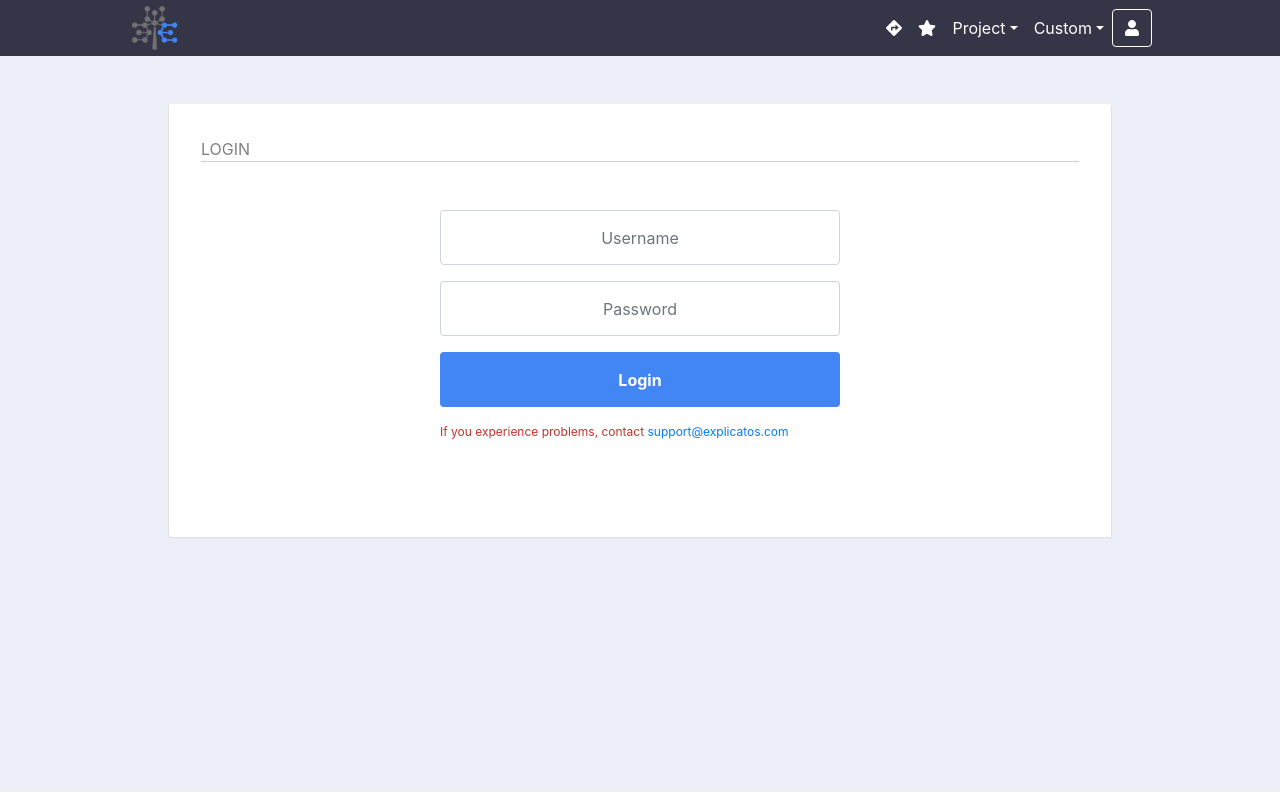
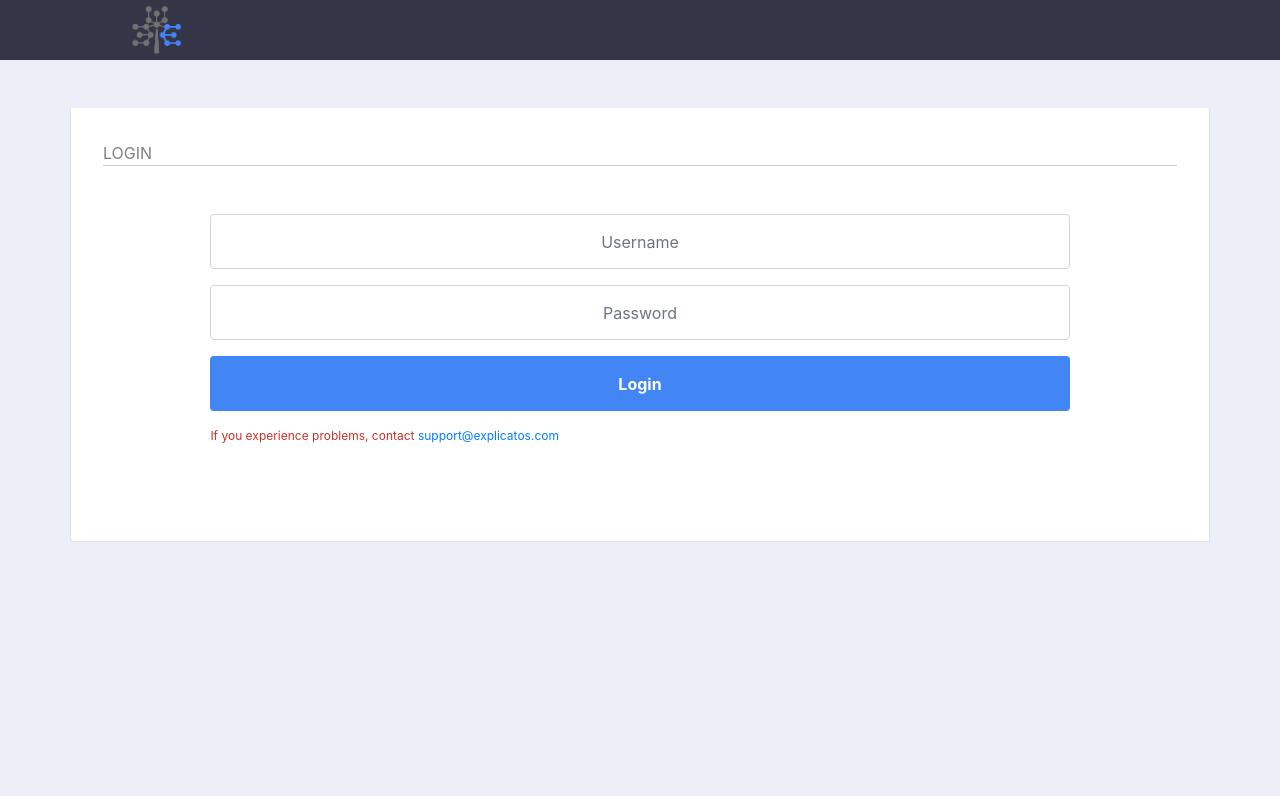
Before and after one commit to storrellas/inspire_ui, a React (Create React App) app: page / in a window 1280 px wide. Built offline with nearby package versions, Linux system fonts and the light colour scheme; what @amcharts/amcharts4, cytoscape-euler would draw is missing.

Commit message:
ENH: Responsive on login and base

```diff
--- a/src/App.js
+++ b/src/App.js
@@ -1,8 +1,10 @@
 import React from 'react';
 // Bootstrap
 import 'bootstrap/dist/css/bootstrap.min.css';
+
+
 import { Container } from 'react-bootstrap';
-import { Navbar, Nav, NavDropdown, Dropdown, Form, FormControl, Button } from 'react-bootstrap';
+import { Navbar, Col, Nav, NavDropdown, Dropdown, Row } from 'react-bootstrap';
 import { Switch, Route } from "react-router-dom";
 
 import { withRouter } from 'react-router-dom'
@@ -35,132 +37,77 @@ class App extends React.Component {
 
     const isLogin = this.props.location.pathname == '/'
     return (
-      <Container fluid className='inspire-main'>
+      <div className='inspire-main'>
+        <Navbar variant="dark" className="inspire-navbar navbar" expand="sm">
 
-      <Navbar variant="dark" className="inspire-navbar navbar" expand="lg" style={{padding: '0 10% 0 10%'}}>
-        <Navbar.Brand href="#home" className="h-100"><img src={inspire_logo} alt="logo" style={{ height: '100%' }}></img></Navbar.Brand>
+          <Navbar.Brand href="#home" className="h-100">
+            <img src={inspire_logo} alt="logo" style={{ height: '50px' }}></img>
+          </Navbar.Brand>
           <Navbar.Toggle aria-controls="basic-navbar-nav" />
-        <Navbar.Collapse id="basic-navbar-nav" className="h-100 justify-content-end">
-          <Nav className="h-100 align-items-center">
-            <Nav.Link href="#home" className="inspire-dropdown" >
+          <Navbar.Collapse className="h-100 justify-content-end">
+            <Nav className="h-100 inspire-nav" style={{ backgroundColor: '#343547' }}>
+              {isLogin ? '' :
+                <Nav.Link href="#home">
+                  <div className="inspire-navbar-link" style={{ display: 'inline', padding: '0.5em' }}>
                     <FontAwesomeIcon style={{ color: 'white' }} icon={faDirections} />
+                  </div>
                 </Nav.Link>
+              }
+
+              {isLogin ? '' :
                 <Nav.Link href="#link">
+                  <div className="inspire-navbar-link" style={{ display: 'inline', padding: '0.5em' }}>
                     <FontAwesomeIcon style={{ color: 'white' }} icon={faStar} />
+                  </div>
                 </Nav.Link>
+              }
+
+              {isLogin ? '' :
                 <NavDropdown title="Project" bsPrefix="inspire-reponsive-dropdown">
                   <NavDropdown.Item href="/project/123">Project1</NavDropdown.Item>
                   <NavDropdown.Item href="/project/123">Project2</NavDropdown.Item>
                   <NavDropdown.Item href="/project/123">Project3</NavDropdown.Item>
                   <NavDropdown.Item href="/project/123">Project4</NavDropdown.Item>
                 </NavDropdown>
+              }
+              {isLogin ? '' :
                 <NavDropdown title="Custom" bsPrefix="inspire-reponsive-dropdown">
                   <NavDropdown.Item href="#">Authors</NavDropdown.Item>
                   <NavDropdown.Item href="#">Market Access</NavDropdown.Item>
                   <NavDropdown.Item href="#">Company Cooperation / Conflict of Interest</NavDropdown.Item>
                   <NavDropdown.Item href="#">Other</NavDropdown.Item>
                 </NavDropdown>
+              }
+
+              {isLogin ? '' :
                 <Dropdown>
-            <Dropdown.Toggle className="inspire-dropdown-toggle" variant="success" id="dropdown-basic"
-              style={{ backgroundColor: 'transparent', borderColor: 'white' }}>
-              <FontAwesomeIcon style={{ color: 'white' }} icon={faUser} />
+                  <div style={{ margin: '0.5em' }}>
+                    <Dropdown.Toggle className="inspire-dropdown-toggle" bsPrefix="test" variant="success" id="dropdown-basic">
+                      <FontAwesomeIcon icon={faUser} />
                     </Dropdown.Toggle>
 
                     <Dropdown.Menu align="right">
                       <Dropdown.Item href="#/action-1">Sergi Torrellas</Dropdown.Item>
                       <Dropdown.Item href="#/action-2">Logout</Dropdown.Item>
                     </Dropdown.Menu>
+                  </div>
                 </Dropdown>
+              }
             </Nav>
 
           </Navbar.Collapse>
         </Navbar>
-
-        {/* <Navbar variant="dark" className="inspire-navbar navbar" style={{ padding: '0 10% 0 10%' }}>
-          <Navbar.Brand href="#home" style={{ height: '100%' }}>
-            <img src={inspire_logo} alt="logo" style={{ height: '100%' }}></img>
-          </Navbar.Brand>
-          <Nav className="h-100 ml-auto w-50 d-flex justify-content-end">
-
-
-            {isLogin ? '' :
-              <div className="inspire-dropdown d-flex align-items-center" style={{ padding: '0 1em 0 1em' }}>
-                <Dropdown >
-                  <Dropdown.Toggle className="inspire-dropdown-toggle" variant="success" id="dropdown-basic" style={{ backgroundColor: 'transparent', borderColor: 'white' }}>
-                    <FontAwesomeIcon style={{ color: 'white' }} icon={faDirections} />
-                  </Dropdown.Toggle>
-                </Dropdown>
-              </div>
-            }
-            {isLogin ? '' :
-              <div className="inspire-dropdown d-flex align-items-center" style={{ padding: '0 1em 0 1em' }}>
-                <Dropdown >
-                  <Dropdown.Toggle className="inspire-dropdown-toggle" variant="success" id="dropdown-basic" style={{ backgroundColor: 'transparent', borderColor: 'white' }}>
-                    <FontAwesomeIcon style={{ color: 'white' }} icon={faStar} />
-                  </Dropdown.Toggle>
-                </Dropdown>
-              </div>
-            }
-            {isLogin ? '' :
-              <div className="inspire-dropdown d-flex align-items-center">
-                <Dropdown >
-                  <Dropdown.Toggle variant="success" id="dropdown-basic" style={{ backgroundColor: 'transparent', border: 0, boxShadow: 'none' }}>
-                    Project
-                </Dropdown.Toggle>
-
-                  <Dropdown.Menu>
-                    <Dropdown.Item href="/project/123">Project1</Dropdown.Item>
-                    <Dropdown.Item href="/project/123">Project2</Dropdown.Item>
-                    <Dropdown.Item href="/project/123">Project3</Dropdown.Item>
-                    <Dropdown.Item href="/project/123">Project4</Dropdown.Item>
-                  </Dropdown.Menu>
-                </Dropdown>
-              </div>
-            }
-            {isLogin ? '' :
-              <div className="inspire-dropdown d-flex align-items-center mr-3">
-                <Dropdown >
-                  <Dropdown.Toggle variant="success" id="dropdown-basic" style={{ backgroundColor: 'transparent', border: 0, boxShadow: 'none' }}>
-                    Custom
-                </Dropdown.Toggle>
-
-                  <Dropdown.Menu>
-                    <Dropdown.Item href="#/action-1">Authors</Dropdown.Item>
-                    <Dropdown.Item href="#/action-2">Market Access</Dropdown.Item>
-                    <Dropdown.Item href="#/action-2">Company Cooperation / Conflict of Interest</Dropdown.Item>
-                    <Dropdown.Item href="#/action-2">Other</Dropdown.Item>
-                  </Dropdown.Menu>
-                </Dropdown>
-              </div>
-            }
-
-            {isLogin ? '' :
-              <div className="d-flex align-items-center">
-                <Dropdown >
-                  <Dropdown.Toggle className="inspire-dropdown-toggle" variant="success" id="dropdown-basic"
-                    style={{ backgroundColor: 'transparent', borderColor: 'white' }}>
-                    <FontAwesomeIcon style={{ color: 'white' }} icon={faUser} />
-                  </Dropdown.Toggle>
-
-                  <Dropdown.Menu align="right">
-                    <Dropdown.Item href="#/action-1">Sergi Torrellas</Dropdown.Item>
-                    <Dropdown.Item href="#/action-2">Logout</Dropdown.Item>
-                  </Dropdown.Menu>
-                </Dropdown>
-              </div>
-            }
-
-          </Nav>
-        </Navbar> */}
-        <div className="inspire-content">
-          <Switch>
+        <Container>
+          <Row className="inspire-content">
+            <Col sm={12}>
               <Route path={`${this.props.match.path}/`} exact component={Login} />
               <Route path={`${this.props.match.path}project`} exact component={ProjectSelector} />
               <Route path={`${this.props.match.path}project/:id`} exact component={InvestigatorList} />
               <Route path={`${this.props.match.path}project/:id/investigator/:subid`} exact component={Investigator} />
-          </Switch>
-        </div>
-      </Container>);
+              </Col>
+          </Row>
+        </Container>
+      </div>);
   }
 }
 
--- a/src/App.scss
+++ b/src/App.scss
@@ -1,3 +1,7 @@
+@import "bootstrap/scss/functions";
+@import "bootstrap/scss/variables";
+@import "bootstrap/scss/mixins";
+
 .App {
   text-align: center;
 }
@@ -39,43 +43,73 @@ $secondary-color: #61dafb;
   }
 }
 
+$navbar-bg-color: #343547;
+$navbar-bg-hover: #4285f4;
+
+.inspire-navbar {
+  background: $navbar-bg-color;
+  max-height: 200px;
+  padding:0;
+}
+
+@include media-breakpoint-up(sm){
+  .inspire-navbar {
+    padding: 0 10% 0 10%;
+  }
+  .inspire-nav{
+    align-items: center!important;
+  }
 
 
-.w_33{
-  width: 33%;
-}
-.submenu{
-  display: inline-block
-}
-.submenu:hover {
-  border-bottom: 1px solid white !important
 }
 
-.inspire-navbar {
-  background: #343547;
-  height: 7vh;
-  max-height: 200px;
-}
 
 .inspire-main {
   background-color: #EDEFF8;
   min-height: '100vh';
-  padding: 0;
 }
 .inspire-content{
-  margin: 0 auto;
   margin-top: 3em;
-  padding-top: 4em;
   min-height: 86vh;
-  padding: 0 10% 0 10%;
-  max-width: 1200px;
+}
+
+.inspire-dropdown-toggle{
+  background-color: transparent;
+  border: 1px solid white;
+}
+.inspire-dropdown-toggle:after{
+  content: none !important;
+}
+.inspire-dropdown-toggle:hover{
+  background-color: $navbar-bg-hover;
+  border: 1px solid white;
+  box-shadow: none;
+}
+.inspire-dropdown-toggle:focus{
+  background-color: transparent;
+  box-shadow: none;
+  border: 1px solid white;
+}
+.inspire-dropdown-toggle:active{
+  background-color: transparent !important;
+  box-shadow: none;
+  border: 1px solid white;
+}
+.inspire-dropdown-toggle:active:focus{
+  background-color: transparent !important;
+  box-shadow: none;
+  border: 1px solid white;
 
 }
 
-.inspire-dropdown-toggle:after{
-  content: none !important;
+.inspire-navbar-link {
+  border: 1px solid white;
+  border-radius: 5px;
+  margin: 0 0.5em 0 0.5em;
 }
-
+.inspire-navbar-link:hover {
+  background-color: #4285f4;
+}
 
 
 .inspire-reponsive-dropdown{
@@ -90,12 +124,11 @@ $secondary-color: #61dafb;
 }
 
 
-
 .inspire-dropdown{
   background-color: transparent;
 }
 .inspire-dropdown:hover{
-  background-color: #4285f4;
+  background-color: $navbar-bg-hover;
 }
 .inspire-dropdown:focus{
   border: 0;
--- a/src/pages/login.js
+++ b/src/pages/login.js
@@ -1,6 +1,7 @@
 import React, { useState } from 'react';
 // Bootstrap
 import 'bootstrap/dist/css/bootstrap.min.css';
+import { Col, Row } from 'react-bootstrap';
 
 import { withRouter } from 'react-router-dom'
 
@@ -20,39 +21,44 @@ class Login extends React.Component {
 
   render() {
     return (
-
-      <div style={{
+      <Row>
+        <Col sm={12} style={{
           backgroundColor: 'white', border: '1px solid',
           borderColor: 'transparent #dee2e6 #dee2e6 #dee2e6', borderRadius: '0 .25rem 0 .25rem',
           minHeight: '50vh', padding: '2em'
         }}>
+
           <div className="w-100">
-          <div style={{ borderBottom: '1px solid #ccc', color: 'grey', background: 'white'}}>LOGIN</div>
+            <div style={{ borderBottom: '1px solid #ccc', color: 'grey'}}>
+              LOGIN
+            </div>
 
-          <div style={{ margin: '0 auto', width: '400px', padding: '3em 0 3em 0'}}>
-
+            <div style={{ margin: '0 auto', padding: '3em 10% 3em 10%' }}>
 
               <div>
                 <input type="text" className="form-control text-center"
-                  placeholder="Username" style={{ height: '55px'}}></input>
+                  placeholder="Username" style={{ height: '55px' }}></input>
               </div>
-            <div style={{ paddingTop: '1em'}}>
+              <div style={{ paddingTop: '1em' }}>
                 <input type="password" className="form-control text-center"
-                  placeholder="Password" style={{ height: '55px'}}></input>
+                  placeholder="Password" style={{ height: '55px' }}></input>
               </div>
-            <div style={{ paddingTop: '1em'}}>
+              <div style={{ paddingTop: '1em' }}>
                 <button type="submit" className="btn btn-block"
-                  style={{height:'55px', fontSize:'16px', fontWeight:'bold', backgroundColor: '#4285f4', color: 'white'}}
+                  style={{ height: '55px', fontSize: '16px', fontWeight: 'bold', backgroundColor: '#4285f4', color: 'white' }}
                   onClick={(e) => this.props.history.push('/project')}>Login</button>
               </div>
 
-            <div style={{ paddingTop: '1em'}}>
-              <p className="text-justify" style={{color:'#C9302C', fontSize: '12px'}}>
+              <div style={{ paddingTop: '1em' }}>
+                <p className="text-justify" style={{ color: '#C9302C', fontSize: '12px' }}>
                   If you experience problems, contact <a href="mailto:support@explicatos.com">support@explicatos.com</a></p>
               </div>
             </div>
           </div>
-      </div>);
+
+        </Col>
+
+      </Row>);
   }
 }
 
```
Lines whose indentation alone changed are shown as unchanged.
